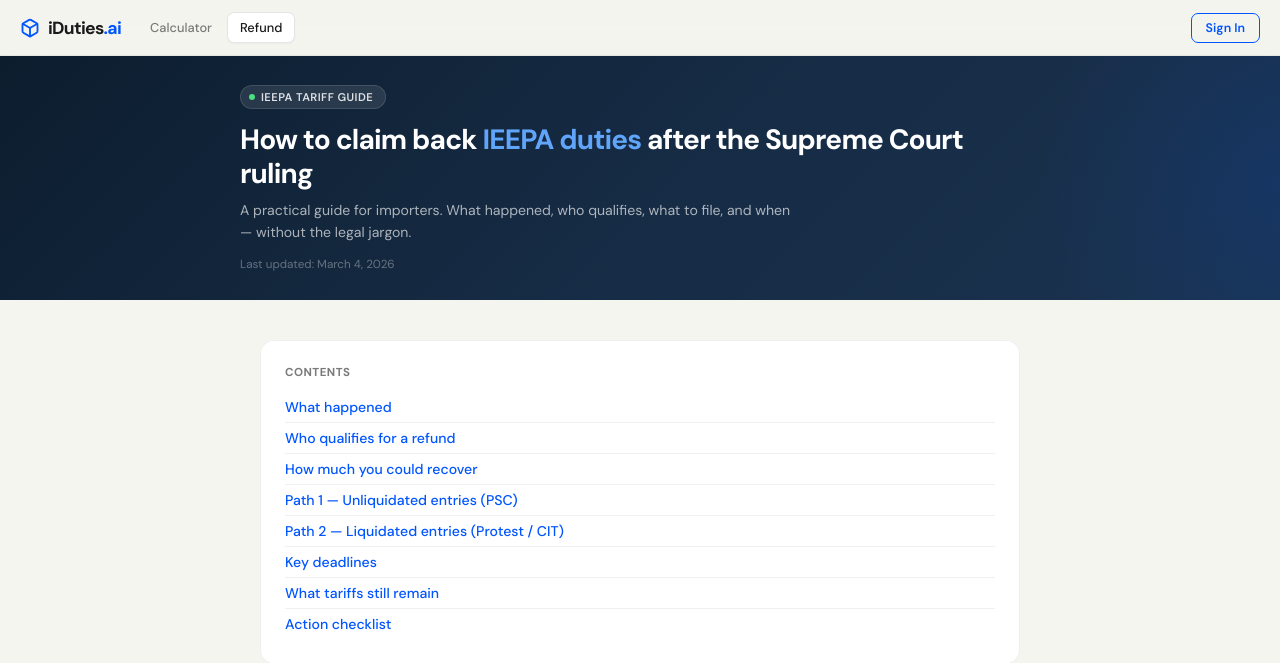
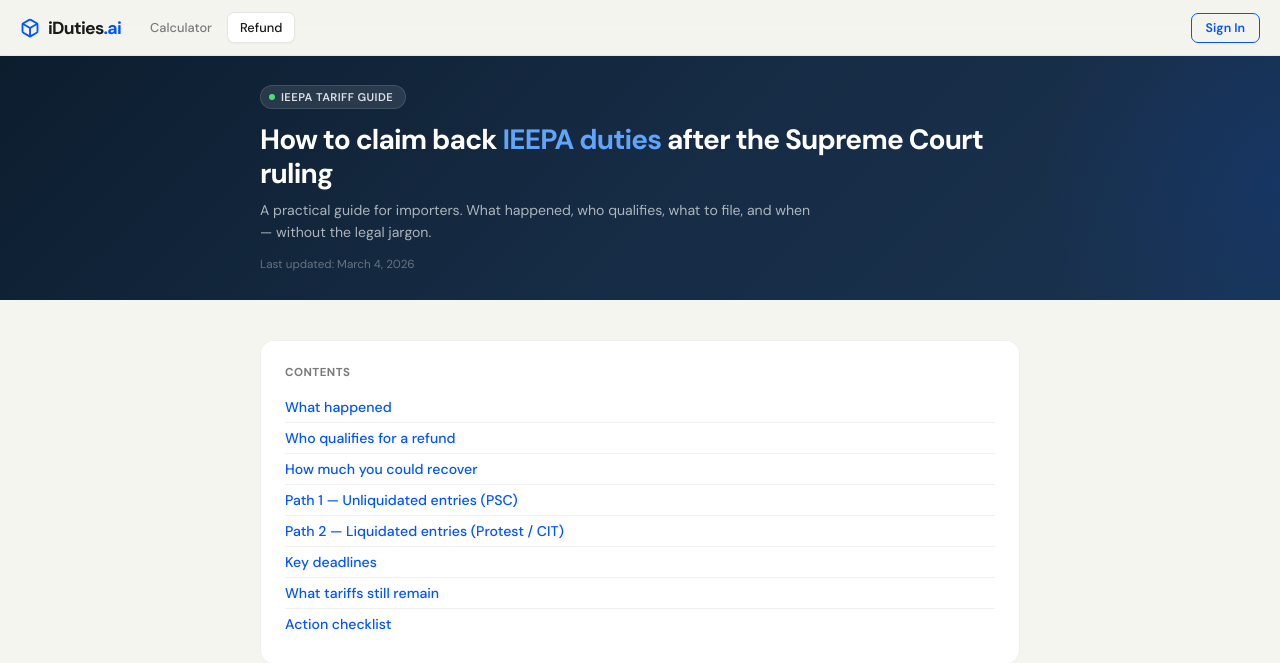
Before and after one commit to rebelkayn/dutycalc, a Flask app: page /refund-guide.html in a window 1280 px wide. Shown: the top 663 px of the page. Run offline with Flask 3, Linux system fonts and the light colour scheme; some libraries are stand-ins or nearby versions.

Commit message:
fix: align refund guide hero padding to match calculator banner exactly

```diff
--- a/templates/refund-guide.html
+++ b/templates/refund-guide.html
@@ -80,14 +80,14 @@ body {
 /* Hero */
 .guide-hero {
   background: linear-gradient(135deg, #0C1D2E 0%, #162B44 50%, #1A3350 100%);
-  color: #fff; padding: 28px 20px; position: relative; overflow: hidden;
+  color: #fff; position: relative; overflow: hidden;
 }
 .guide-hero::before {
   content: ''; position: absolute; top: -50%; right: -20%; width: 500px; height: 500px;
   background: radial-gradient(circle, rgba(0,85,255,0.12) 0%, transparent 70%);
   pointer-events: none;
 }
-.guide-hero-inner { max-width: 800px; margin: 0 auto; position: relative; z-index: 1; }
+.guide-hero-inner { max-width: 800px; margin: 0 auto; padding: 28px 20px; position: relative; z-index: 1; }
 .guide-eyebrow {
   display: inline-flex; align-items: center; gap: 6px;
   background: rgba(255,255,255,0.1); border: 1px solid rgba(255,255,255,0.12);
@@ -219,7 +219,7 @@ body {
 
 @media (max-width: 500px) {
   .nav { padding: 0 16px; height: 52px; }
-  .guide-hero { padding: 22px 16px; }
+  .guide-hero-inner { padding: 22px 16px; }
   .guide-wrap { padding: 28px 16px 60px; }
   .tl-row { flex-direction: column; gap: 4px; }
   .tl-date { width: auto; }
```
